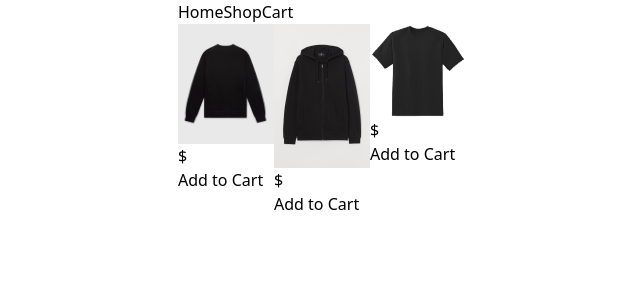
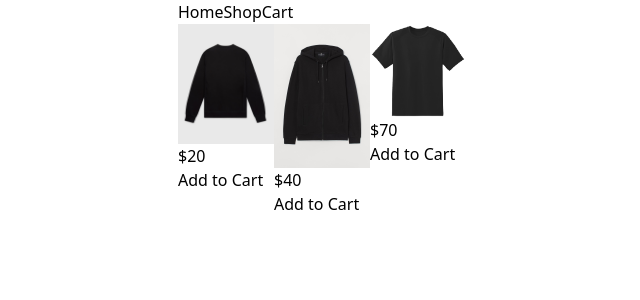
Before and after one commit to LeoKirasic/rare-store, a React (Create React App) app: page /shop in a window 1280 px wide. Shown: the top 300 px of the page, without its empty margins (318-958 px from the left). Built offline with nearby package versions, Linux system fonts and the light colour scheme.

Commit message:
Add price as props to Card component in listItems

```diff
--- a/src/components/Shop.jsx
+++ b/src/components/Shop.jsx
@@ -11,6 +11,7 @@ function Shop(props) {
         img={item.img}
         addToCartHandler={props.addToCartHandler}
         amount={item.amount}
+        price={item.price}
       />
     ));
     return listItems;
```
